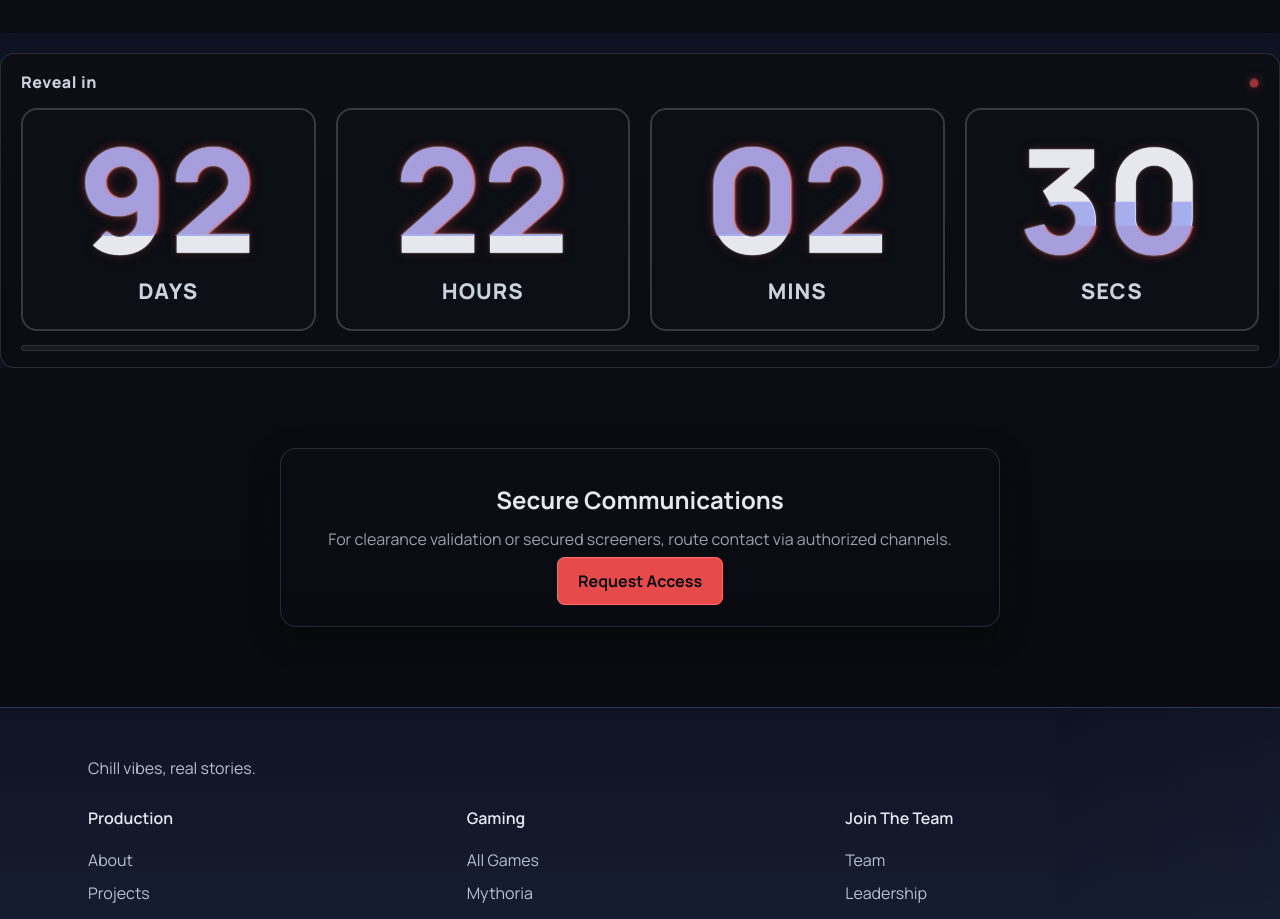
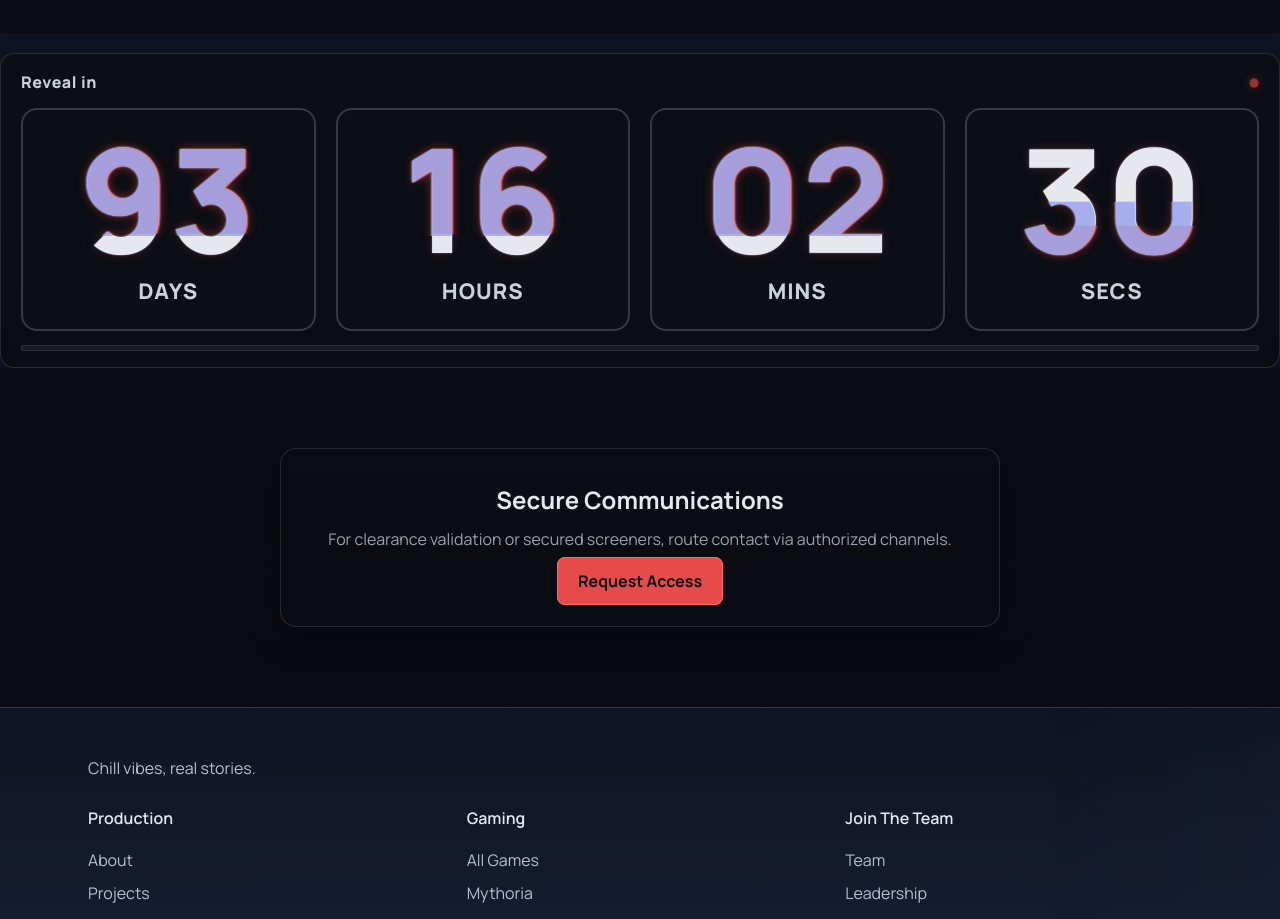
Before and after one commit to natxeula/OceanCrest, a Next.js app: page /classified in a window 1280 px wide. Shown: the part 1100-2019 px from the top of the page. Built offline with nearby package versions, Linux system fonts and the light colour scheme.

Commit message:
Set countdown to Dec 1, 2025 1pm ET (18:00 UTC)
cgen-9ce18d9273734a0db603181db286e0c3

```diff
--- a/app/classified/page.tsx
+++ b/app/classified/page.tsx
@@ -54,7 +54,7 @@ export default function ClassifiedPage() {
           </div>
         </div>
       </section>
-      <SCPCountdown target="2025-12-01T00:00:00Z" days={90} />
+      <SCPCountdown target="2025-12-01T18:00:00Z" days={90} />
 
       <section className="section scp-section scp-cta-block" aria-labelledby="contact-secure-title">
         <div className="container">
```
